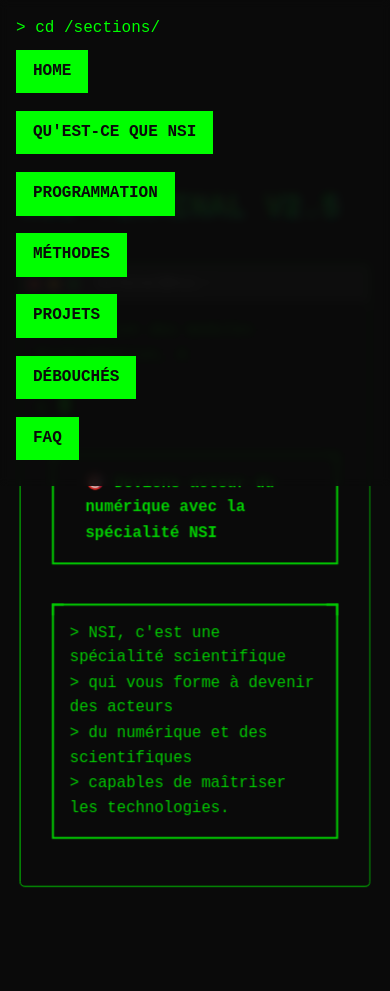
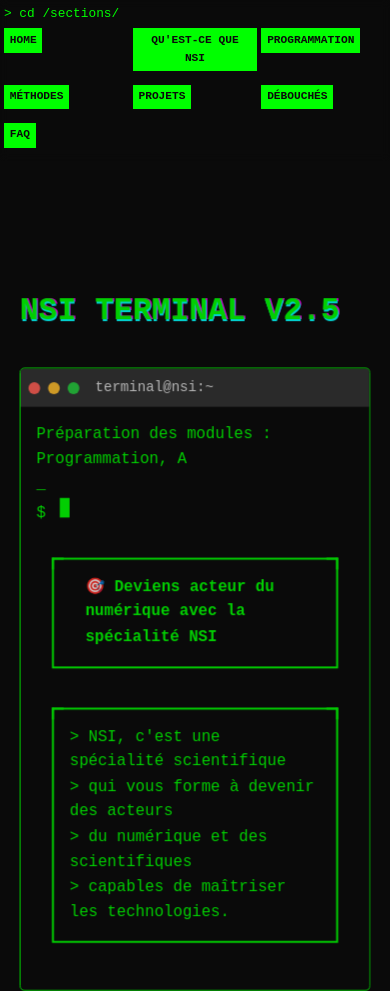
Before and after one commit to geoffroy-sdp/terminal-projet-PresentationNsiSecond, a website built with Vite: page index.html in a window 390 px wide. Shown: the top 991 px of the page. Built offline with nearby package versions, Linux system fonts and the light colour scheme.

Commit message:
modified:   src/style.css

```diff
--- a/src/style.css
+++ b/src/style.css
@@ -19,13 +19,14 @@ body {
   background-color: var(--terminal-dark);
   color: var(--terminal-green);
   line-height: 1.6;
+  overflow-x: hidden;
 }
 
 #app {
   max-width: 1200px;
   margin: 0 auto;
   padding: 2rem;
-  padding-bottom: 0; /* Ajouté pour éviter l'espace en bas */
+  padding-bottom: 0;
 }
 
 /* Terminal Navigation */
@@ -35,7 +36,7 @@ body {
   left: 0;
   width: 100%;
   background-color: rgba(10, 10, 10, 0.9);
-  padding: 1rem;
+  padding: 0.5rem;
   z-index: 1000;
   backdrop-filter: blur(5px);
 }
@@ -47,21 +48,22 @@ body {
 
 .terminal-prompt {
   color: var(--terminal-green);
-  margin-bottom: 0.5rem;
+  margin-bottom: 0.25rem;
   display: block;
+  font-size: 0.8rem;
 }
 
 .terminal-nav ul {
   list-style: none;
   display: flex;
   flex-wrap: wrap;
-  gap: 1rem;
+  gap: 0.5rem;
 }
 
 .terminal-nav a {
   color: var(--terminal-dark);
   text-decoration: none;
-  padding: 0.5rem 1rem;
+  padding: 0.25rem 0.5rem;
   border: 1px solid var(--terminal-green);
   transition: all 0.3s ease;
   position: relative;
@@ -69,6 +71,7 @@ body {
   background-color: var(--terminal-green);
   display: inline-block;
   font-weight: bold;
+  font-size: 0.8rem;
 }
 
 .terminal-nav a:hover {
@@ -372,11 +375,23 @@ button.terminal-button:hover {
 @media (max-width: 768px) {
   #app {
     padding: 1rem;
+    padding-top: 120px;
+  }
+
+  .terminal-nav {
+    padding: 0.25rem;
   }
 
   .terminal-nav ul {
-    flex-direction: column;
-    gap: 0.5rem;
+    display: grid;
+    grid-template-columns: repeat(auto-fit, minmax(100px, 1fr));
+    gap: 0.25rem;
+  }
+
+  .terminal-nav a {
+    font-size: 0.7rem;
+    padding: 0.15rem 0.3rem;
+    text-align: center;
   }
 
   .glitch {
```
